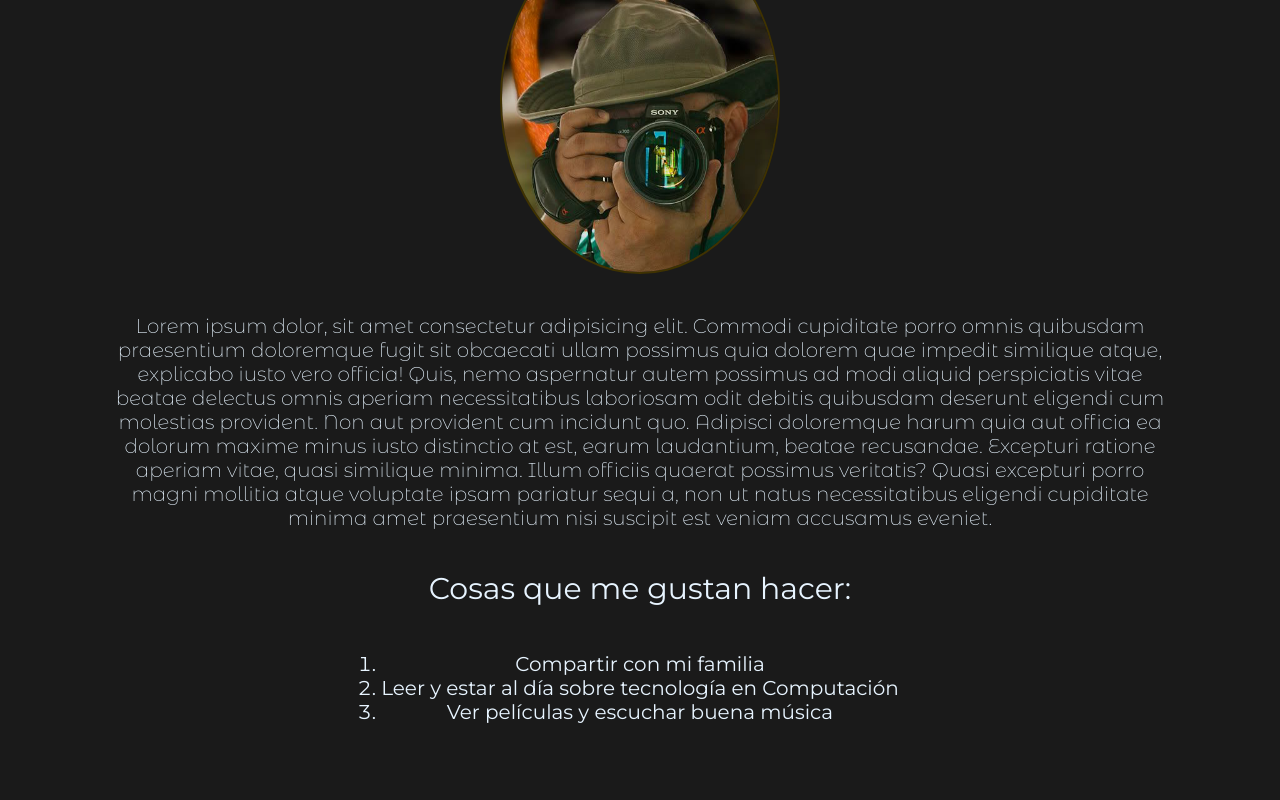
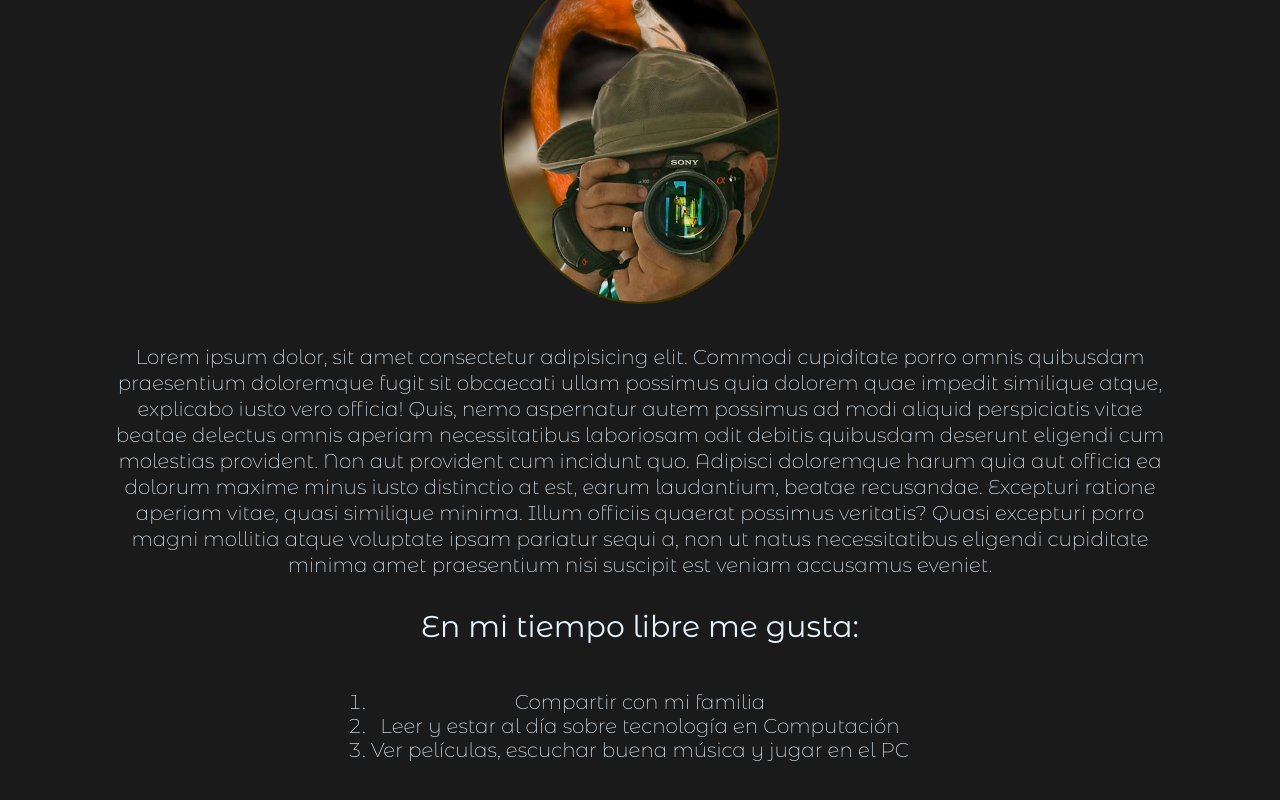
Before and after one commit to JLbr2022/react-ejercicio-aula-05, a React (Create React App) app: page / in a window 1280 px wide. Shown: the part 296-1096 px from the top of the page. Before the commit the page ends 1060 px from the top, so only its background shows below. Built offline with nearby package versions, Linux system fonts and the light colour scheme.

Commit message:
Created component MyInfo

```diff
--- a/src/App.css
+++ b/src/App.css
@@ -36,14 +36,18 @@ body {
   height: 10em;
 }
 
+.main {
+  padding-top: 1.5em;
+}
+
 .Title {
   font-size: 1.5em;
   font-weight: 200;
-  margin: 0;
-  padding-bottom: .5em;
 }
 
 .MyPhoto {
+  padding-top: 2em;
+  padding-left: 2em;
   height: 350px;
   width: 280px;
   border-radius: 50%;
@@ -65,8 +69,8 @@ body {
   font-family: 'Montserrat Alternates',
     sans-serif;
   font-weight: 200;
-  /* padding: 1.5em; */
-  padding: 1em 5em 2em 5em;
+  padding: 1em 5em 1.5em 5em;
+  line-height: 1.3em;
 }
 
 .List h3 {
@@ -79,4 +83,7 @@ body {
 .List {
   font-weight: 100;
   margin-bottom: 2em;
+  font-family: 'Montserrat Alternates',
+    sans-serif;
+  font-weight: 200;
 }
--- a/src/App.js
+++ b/src/App.js
@@ -17,7 +17,27 @@ import MyInfo from "./components/MyInfo/MyInfo";
 function App() {
   return (
     <div className="App">
-      <MyInfo />
+      <MyInfo
+        name="José Luis Freites"
+        photo=""
+        description="Lorem ipsum dolor, sit amet consectetur adipisicing elit. Commodi
+    cupiditate porro omnis quibusdam praesentium doloremque fugit sit
+    obcaecati ullam possimus quia dolorem quae impedit similique atque,
+    explicabo iusto vero officia! Quis, nemo aspernatur autem possimus
+    ad modi aliquid perspiciatis vitae beatae delectus omnis aperiam
+    necessitatibus laboriosam odit debitis quibusdam deserunt eligendi
+    cum molestias provident. Non aut provident cum incidunt quo.
+    Adipisci doloremque harum quia aut officia ea dolorum maxime minus
+    iusto distinctio at est, earum laudantium, beatae recusandae.
+    Excepturi ratione aperiam vitae, quasi similique minima. Illum
+    officiis quaerat possimus veritatis? Quasi excepturi porro magni
+    mollitia atque voluptate ipsam pariatur sequi a, non ut natus
+    necessitatibus eligendi cupiditate minima amet praesentium nisi
+    suscipit est veniam accusamus eveniet."
+        List01="Compartir con mi familia"
+        List02="Leer y estar al día sobre tecnología en Computación"
+        List03="Ver películas, escuchar buena música y jugar en el PC"
+      />
     </div>
   );
 }
--- a/src/components/MyInfo/MyInfo.js
+++ b/src/components/MyInfo/MyInfo.js
@@ -10,7 +10,7 @@ function MyInfo(props) {
         </div>
       </header>
 
-      <main className="centered">
+      <main className="main centered">
         <div className="MyPhoto">
           <img
             className="imgMyPhoto"
@@ -20,30 +20,14 @@ function MyInfo(props) {
         </div>
 
         <div className="Paragraph">
-          <p>
-            Lorem ipsum dolor, sit amet consectetur adipisicing elit. Commodi
-            cupiditate porro omnis quibusdam praesentium doloremque fugit sit
-            obcaecati ullam possimus quia dolorem quae impedit similique atque,
-            explicabo iusto vero officia! Quis, nemo aspernatur autem possimus
-            ad modi aliquid perspiciatis vitae beatae delectus omnis aperiam
-            necessitatibus laboriosam odit debitis quibusdam deserunt eligendi
-            cum molestias provident. Non aut provident cum incidunt quo.
-            Adipisci doloremque harum quia aut officia ea dolorum maxime minus
-            iusto distinctio at est, earum laudantium, beatae recusandae.
-            Excepturi ratione aperiam vitae, quasi similique minima. Illum
-            officiis quaerat possimus veritatis? Quasi excepturi porro magni
-            mollitia atque voluptate ipsam pariatur sequi a, non ut natus
-            necessitatibus eligendi cupiditate minima amet praesentium nisi
-            suscipit est veniam accusamus eveniet.
-          </p>
+          <p className="p-content">{props.description}</p>
         </div>
-
         <div className="List">
-          <h3>Cosas que me gustan hacer:</h3>
-          <ol>
-            <li>Compartir con mi familia</li>
-            <li>Leer y estar al día sobre tecnología en Computación</li>
-            <li>Ver películas y escuchar buena música</li>
+          <h3>En mi tiempo libre me gusta:</h3>
+          <ol className="freeTime">
+            <li className="List01">{props.List01}</li>
+            <li className="List02">{props.List02}</li>
+            <li className="List03">{props.List03}</li>
           </ol>
         </div>
       </main>
```
